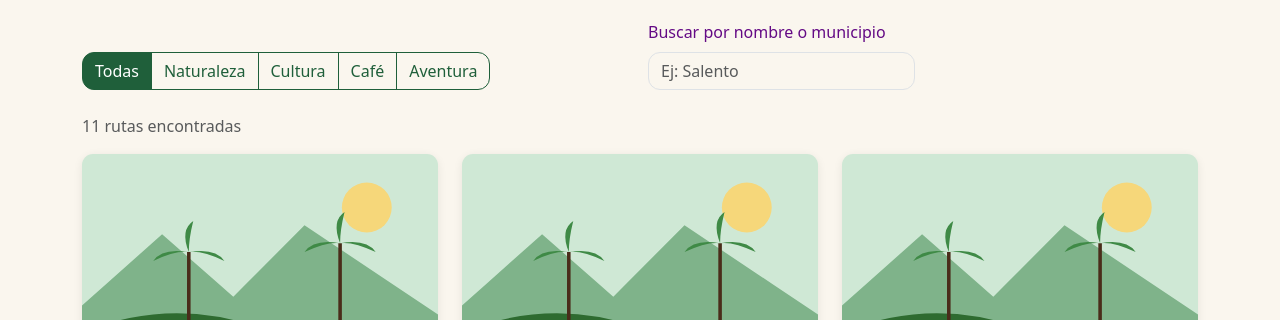
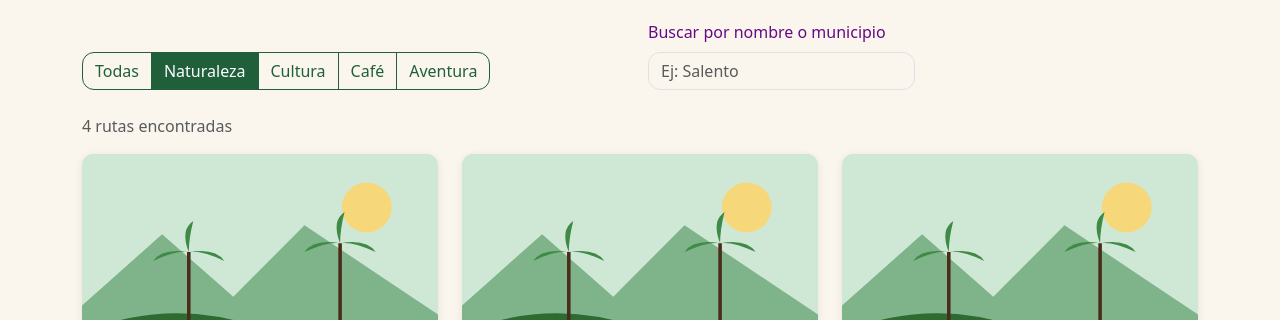
Before and after one commit to pokaty/rutas-eje-cafetero, a website: page index.html in a window 1280 px wide. Both pictures are taken after a click on the button "Naturaleza". Shown: the part 480-800 px from the top of the page. Drawn offline with nearby package versions, Linux system fonts and the light colour scheme.

Commit message:
feat: filtros por tipo, buscador y eventos con aria-live, closes #4
Co-Authored-By: Claude Sonnet 5.5 <noreply@anthropic.com>
Claude-Session: https://claude.ai/code/session_01Aa4R18TxYPmehV7UcvHQBn

```diff
--- a/index.html
+++ b/index.html
@@ -67,9 +67,7 @@
         <!-- RETO: aquí va el <select id="orden"> para ordenar (ver RETO.md) -->
       </div>
 
-      <!-- TODO G4.4 - Agrega aria-live="polite" a este párrafo para que el lector
-           de pantalla anuncie "N rutas encontradas" cada vez que cambie. -->
-      <p id="resultado" class="text-body-secondary"></p>
+      <p id="resultado" class="text-body-secondary" aria-live="polite"></p>
 
       <!-- ===== COMPONENTE 3: CARDS =====
            Esta es la TARJETA MODELO escrita a mano. Úsala como plantilla para crearCard() en js/app.js:
--- a/js/app.js
+++ b/js/app.js
@@ -138,7 +138,8 @@ function pintarRutas(lista, contenedor, mensaje) {
  *   - Si no -> solo las rutas cuyo ruta.tipo sea igual a tipo.
  * ============================================================ */
 function filtrarPorTipo(lista, tipo) {
-  // TODO: implementar
+  if (tipo === 'todos') return [...lista];
+  return lista.filter((ruta) => ruta.tipo === tipo);
 }
 
 /* ============================================================
@@ -157,7 +158,12 @@ function filtrarPorTipo(lista, tipo) {
  *   - Si no -> las rutas cuyo nombre O municipio (normalizados) incluyan el texto.
  * ============================================================ */
 function buscarPorTexto(lista, texto) {
-  // TODO: implementar
+  const buscado = normalizar(texto);
+  if (buscado === '') return [...lista];
+  return lista.filter((ruta) =>
+    normalizar(ruta.nombre).includes(buscado) ||
+    normalizar(ruta.municipio).includes(buscado)
+  );
 }
 
 /* ============================================================
@@ -215,9 +221,24 @@ function aplicarFiltros() {
 function iniciar() {
   const botones = document.querySelectorAll('[data-tipo]');
 
-  // TODO G4.3 - paso 1: eventos 'click' de los botones
+  // Paso 1: clic en un filtro -> cambia el estado y vuelve a pintar
+  botones.forEach((boton) => {
+    boton.addEventListener('click', () => {
+      estado.tipo = boton.dataset.tipo;
+      botones.forEach((b) => {
+        const activo = b === boton;
+        b.classList.toggle('active', activo);
+        b.setAttribute('aria-pressed', String(activo));
+      });
+      aplicarFiltros();
+    });
+  });
 
-  // TODO G4.3 - paso 2: evento 'input' del buscador
+  // Paso 2: al escribir en el buscador -> cambia el estado y vuelve a pintar
+  document.querySelector('#buscador').addEventListener('input', (evento) => {
+    estado.texto = evento.target.value;
+    aplicarFiltros();
+  });
 
   aplicarFiltros(); // pinta todas las rutas al cargar
 }
```
